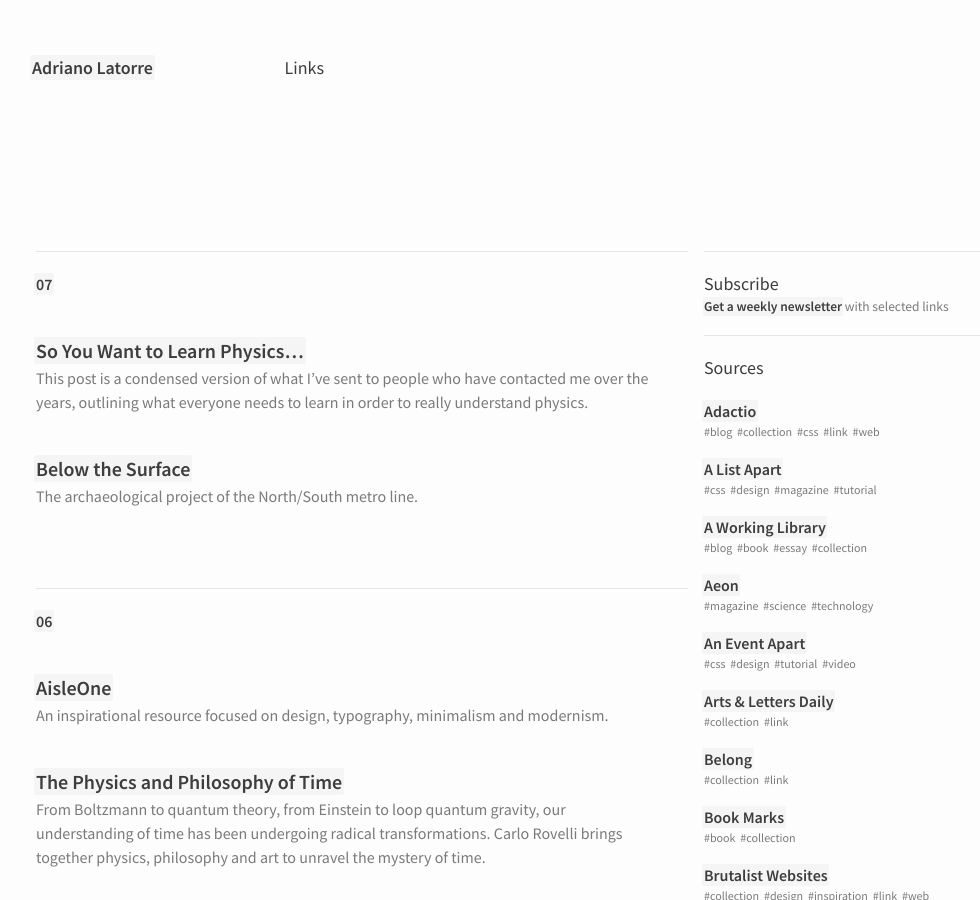
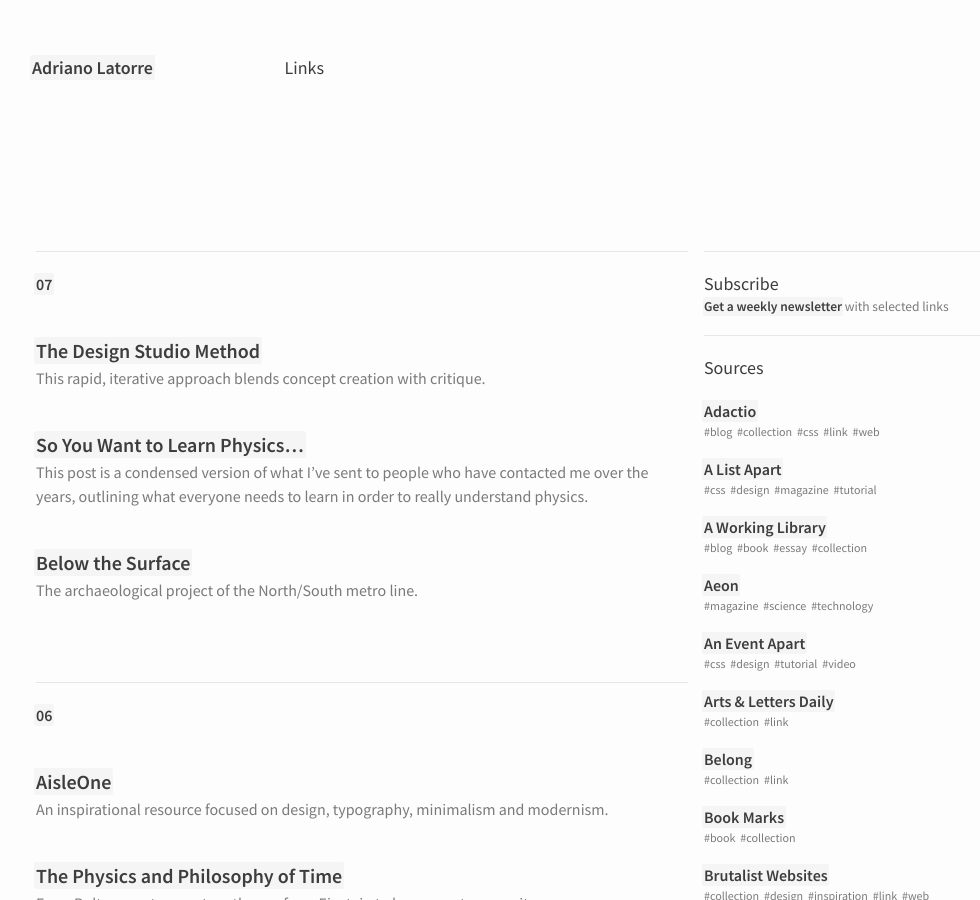
Before and after one commit to AdrianoLatorre/adriano.latorre.info, a Jekyll site: the page built from _links/18.md, in a window 1280 px wide and 900 px high. Shown: the whole window, without its empty margins (112-1092 px from the left). Built offline with Jekyll 4.4.1, drawn with Linux system fonts in a browser that asks for light colours.

Commit message:
Update 18.md

```diff
--- a/_links/18.md
+++ b/_links/18.md
@@ -6,6 +6,9 @@ year: 18
 ---
 
 <h3 id="07"><a href="#07">07</a></h3>
+
+[The Design Studio Method](https://vimeo.com/37861987)
+: This rapid, iterative approach blends concept creation with critique.
 
 [So You Want to Learn Physics…](https://www.susanjfowler.com/blog/2016/8/13/so-you-want-to-learn-physics)
 : This post is a condensed version of what I've sent to people who have contacted me over the years, outlining what everyone needs to learn in order to really understand physics.
```
